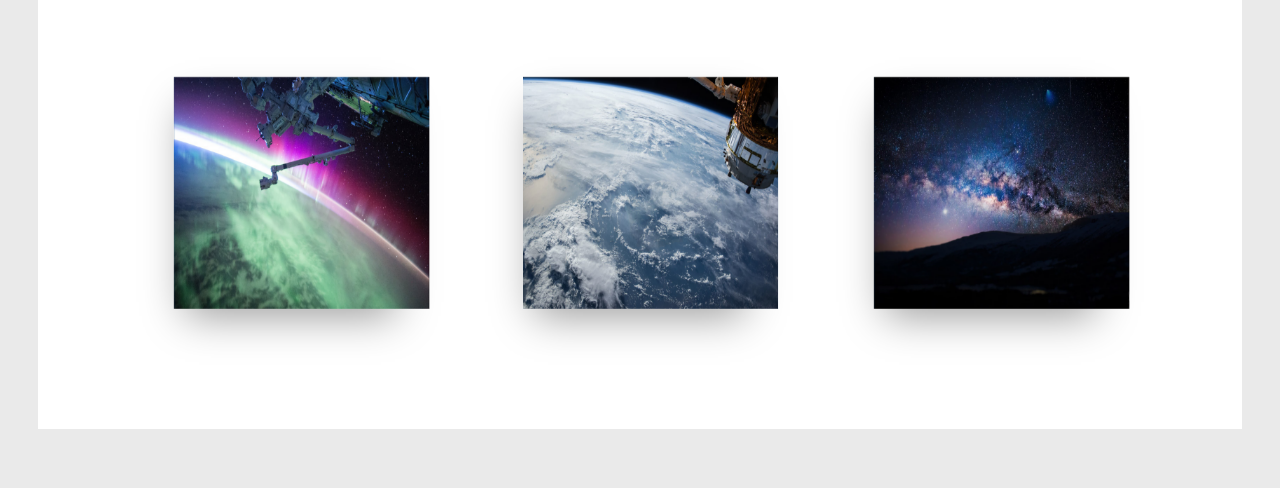
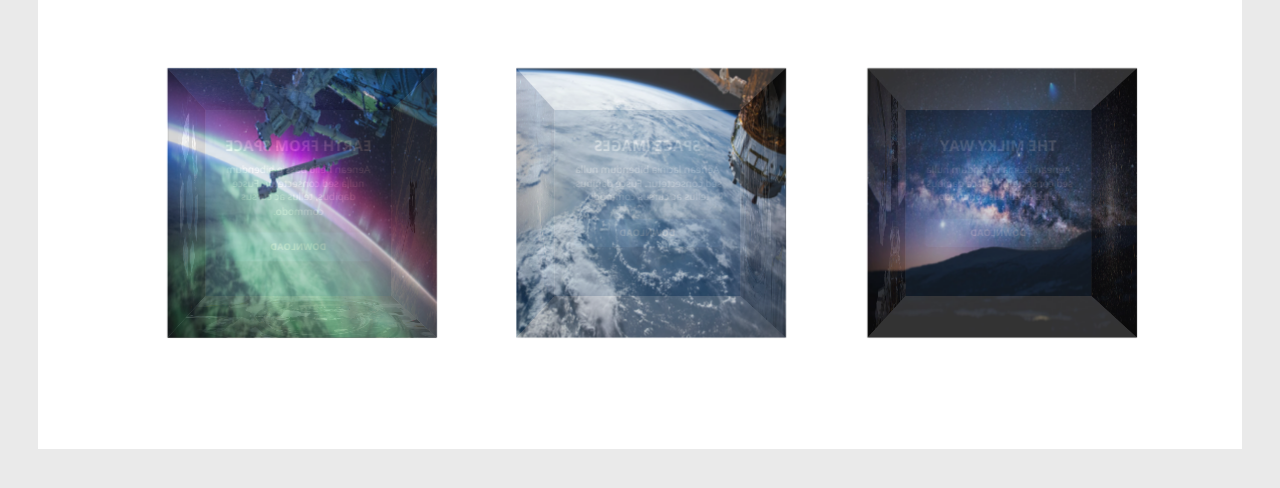
Before and after one commit to bassiebangura/3D_PhotoDisplay_MiniProject_6, a plain HTML site: page index.html in a window 1280 px wide. Shown: the part 136-624 px from the top of the page. Drawn offline with nearby package versions, Linux system fonts and the light colour scheme.

Commit message:
Add top and bottom face, and less opacity to first cube.

```diff
--- a/css/interactions.css
+++ b/css/interactions.css
@@ -14,45 +14,55 @@
 ==================================== */
 
 .cube-container {
-	box-shadow: 0 18px 40px 5px rgba(0,0,0,.4);
-	perspective: 800px;
+	/*box-shadow: 0 18px 40px 5px rgba(0,0,0,.4);*/
+	perspective: 600px;
 }
 
 .photo-cube {
 	transition: transform 2s ease-in-out;
 	width: 220px;
-	height: 200px;
+	height: 220px;
 	transform-style: preserve-3d;
 }
 
 .photo-cube:hover {
-	transform: rotateY(-270deg);
+	transform: rotate3d(1, 6, 1, 270deg);
 }
 
 .front,
 .back,
 .left,
-.right {
+.right,
+.bottom,
+.top {
 	width: 100%;
 	height: 100%;
 	display: block;
 	position: absolute;
+	opacity: 0.8;
 }
 
 .front {
-	transform: translateZ(110px);
+	transform: translate3d(0, 0, 110px);
 }
 
+
 .back {
-	transform: translateZ(-110px) rotateY(270deg);
-	transform-origin: center left;
+	transform: rotateY(180deg) translate3d(0, 0, 110px);
 }
 
 .left {
-	transform: rotateY(-270deg) translateX(110px);
-	transform-origin: top right;
+	transform: rotateY(-90deg) translate3d(0, 0, 110px);
 }
 
 .right {
-	transform: translateZ(-110px) rotateY(180deg);
+	transform: rotateY(90deg) translate3d(0, 0, 110px);
 }
+
+.bottom {
+	transform: rotateX(-90deg) translate3d(0, 0, 110px);
+}
+
+.top {
+	transform: rotateX(90deg) translate3d(0, 0, 110px);
+}
--- a/index.html
+++ b/index.html
@@ -27,6 +27,8 @@
 					</div>
 					<img class="left" src="img/photos/2.jpg" alt="">
 					<img class="right" src="img/photos/3.jpg" alt="">
+					<img class="top" src="img/photos/5.jpg" alt="">
+					<img class="bottom" src="img/photos/6.jpg" alt="">
 
 				</div>
 			</div>
```
